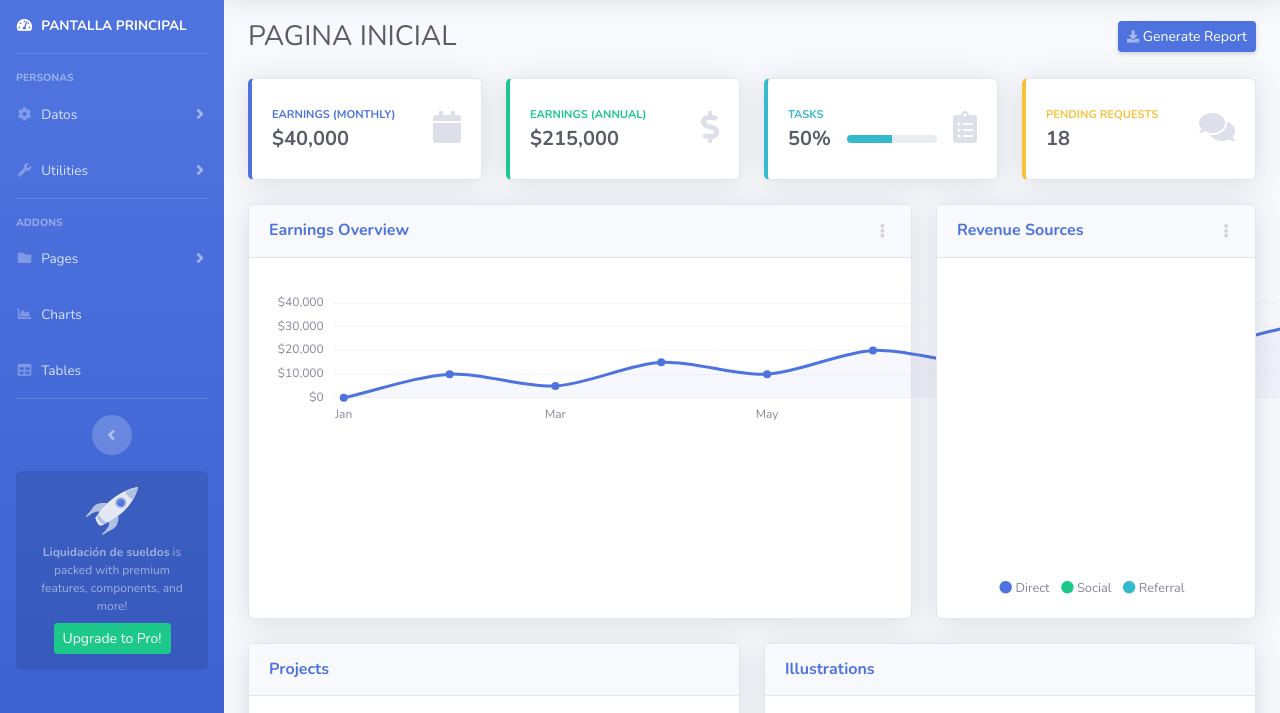
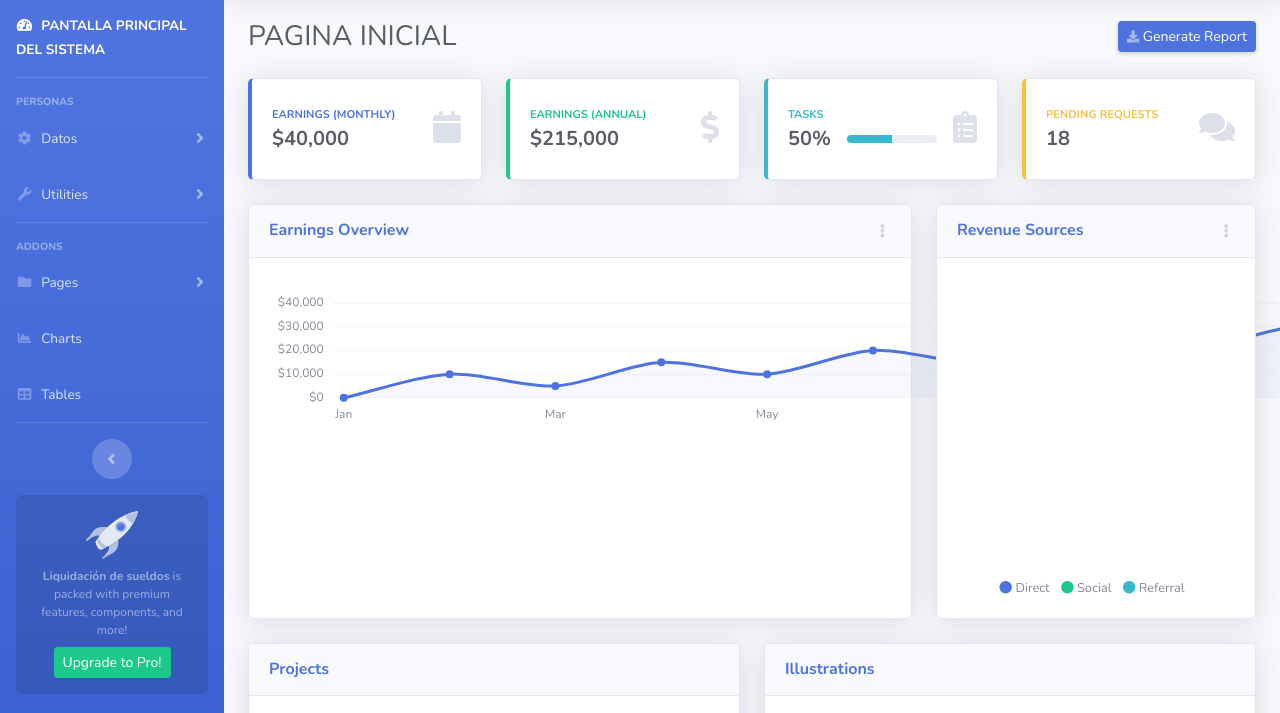
Before and after one commit to ferqueve/sueldos, a website with bundled scripts: page index.html in a window 1280 px wide. Shown: the part 74-787 px from the top of the page. Built offline with nearby package versions, Linux system fonts and the light colour scheme.

Commit message:
Ahora chí está

```diff
--- a/index.html
+++ b/index.html
@@ -45,7 +45,7 @@
             <li class="nav-item active">
                 <a class="nav-link" href="index.html">
                     <i class="fas fa-fw fa-tachometer-alt"></i>
-                    <span>PANTALLA PRINCIPAL</span></a>
+                    <span>PANTALLA PRINCIPAL DEL SISTEMA</span></a>
             </li>
 
             <!-- Divider -->
```
